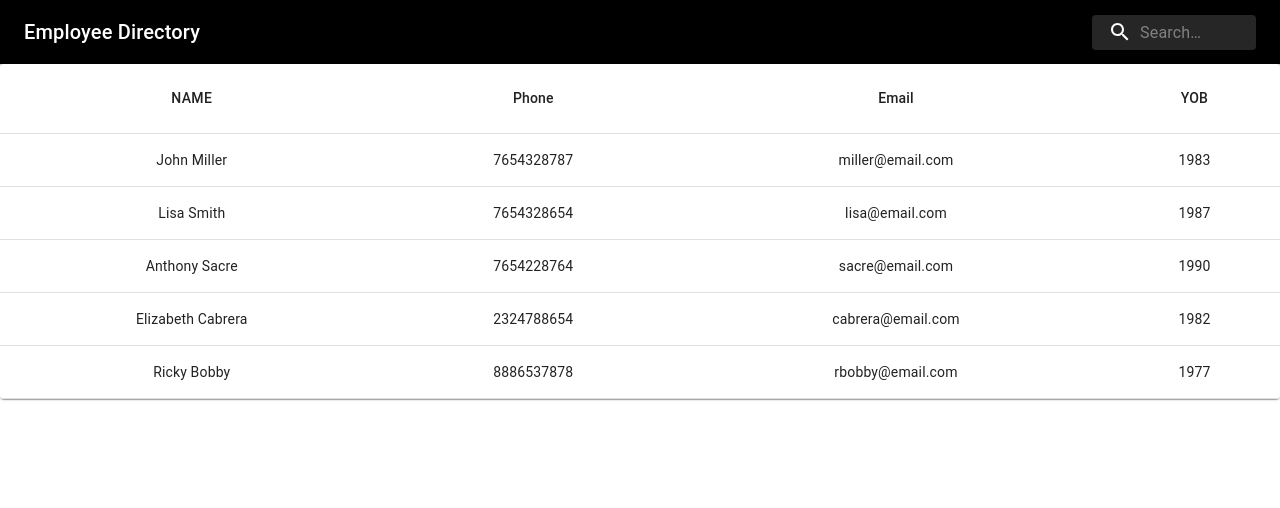
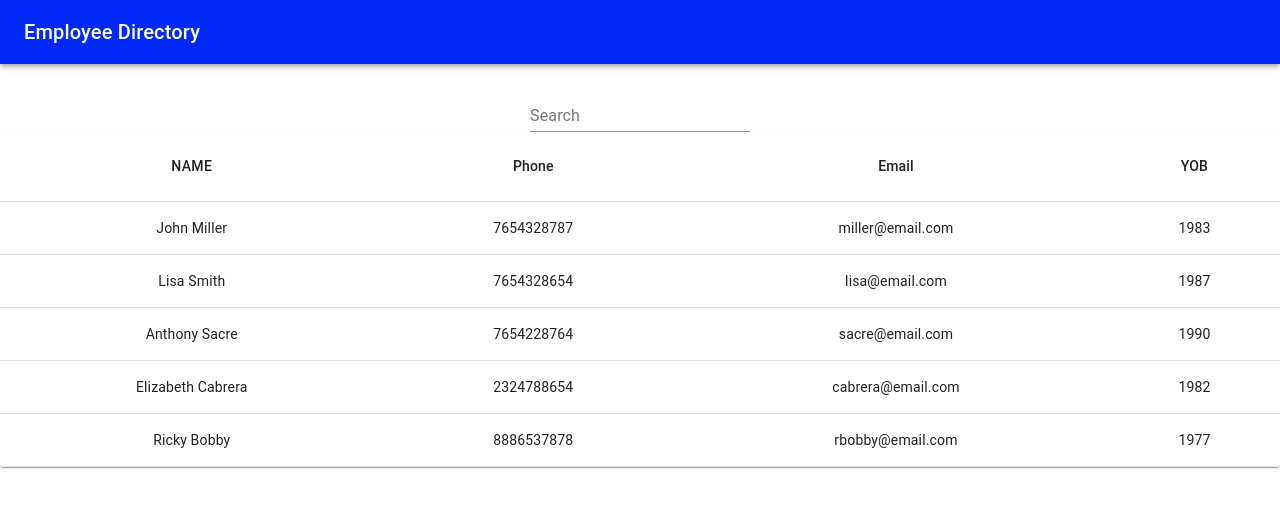
Before and after one commit to ggandara8/Employee-Directory, a React (Create React App) app: page / in a window 1280 px wide. Shown: the top 508 px of the page. Built offline with nearby package versions, Linux system fonts and the light colour scheme.

Commit message:
added search component

```diff
--- a/src/App.js
+++ b/src/App.js
@@ -1,7 +1,8 @@
 import React from "react";
-import SearchAppBar from "./components/NavTabs";
+import NavBar from "./components/NavTabs";
 import EmployeeTable from "./components/Table";
 import orderBy from "lodash/orderBy";
+import Search from "./components/Search";
 
 const invertDirection = {
   asc: "desc",
@@ -64,7 +65,8 @@ class App extends React.Component {
   render() {
     return (
     <div>
-      <SearchAppBar />
+      <NavBar />
+      <Search data={this.state.data} />
       <EmployeeTable handleSort={this.handleSort}
             columnToSort={this.state.columnToSort}
             sortDirection={this.state.sortDirection}
--- a/src/components/NavTabs.js
+++ b/src/components/NavTabs.js
@@ -10,9 +10,6 @@ const useStyles = makeStyles((theme) => ({
   root: {
     flexGrow: 1,
   },
-  menuButton: {
-    marginRight: theme.spacing(2),
-  },
   title: {
     flexGrow: 1,
     display: 'none',
@@ -20,51 +17,12 @@ const useStyles = makeStyles((theme) => ({
       display: 'block',
     },
   },
-  search: {
-    position: 'relative',
-    borderRadius: theme.shape.borderRadius,
-    backgroundColor: fade(theme.palette.common.white, 0.15),
-    '&:hover': {
-      backgroundColor: fade(theme.palette.common.white, 0.25),
-    },
-    marginLeft: 0,
-    width: '100%',
-    [theme.breakpoints.up('sm')]: {
-      marginLeft: theme.spacing(1),
-      width: 'auto',
-    },
-  },
-  searchIcon: {
-    padding: theme.spacing(0, 2),
-    height: '100%',
-    position: 'absolute',
-    pointerEvents: 'none',
-    display: 'flex',
-    alignItems: 'center',
-    justifyContent: 'center',
-  },
-  inputRoot: {
-    color: 'inherit',
-  },
-  inputInput: {
-    padding: theme.spacing(1, 1, 1, 0),
-    // vertical padding + font size from searchIcon
-    paddingLeft: `calc(1em + ${theme.spacing(4)}px)`,
-    transition: theme.transitions.create('width'),
-    width: '100%',
-    [theme.breakpoints.up('sm')]: {
-      width: '12ch',
-      '&:focus': {
-        width: '20ch',
-      },
-    },
-  },
   tableCol: {
-    backgroundColor: "black",
+    backgroundColor: "#0029FA",
   },
 }));
 
-function SearchAppBar() {
+function NavBar() {
   const classes = useStyles();
 
   return (
@@ -74,23 +32,10 @@ function SearchAppBar() {
           <Typography className={classes.title} variant="h6" noWrap>
             Employee Directory
           </Typography>
-          <div className={classes.search}>
-            <div className={classes.searchIcon}>
-              <SearchIcon />
-            </div>
-            <InputBase
-              placeholder="Search…"
-              classes={{
-                root: classes.inputRoot,
-                input: classes.inputInput,
-              }}
-              inputProps={{ 'aria-label': 'search' }}
-            />
-          </div>
         </Toolbar>
       </AppBar>
     </div>
   );
 }
 
-export default SearchAppBar;
+export default NavBar;
--- /dev/null
+++ b/src/components/Search.js
@@ -0,0 +1,20 @@
+import React from "react";
+import { FormControl, InputLabel, Input } from '@material-ui/core';
+import Typography from '@material-ui/core/Typography';
+
+class Search extends React.Component {
+
+
+    render() {
+        return (
+            <Typography align="center">
+            <FormControl style={{marginTop: 20}}>
+            <InputLabel htmlFor="my-input">Search</InputLabel>
+            <Input id="my-input" aria-describedby="my-helper-text" />
+            </FormControl>
+            </Typography>
+           );
+    }
+}
+
+export default Search;
```
